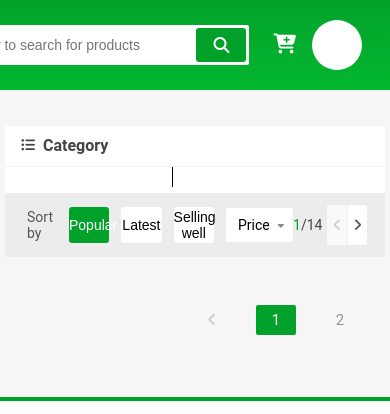
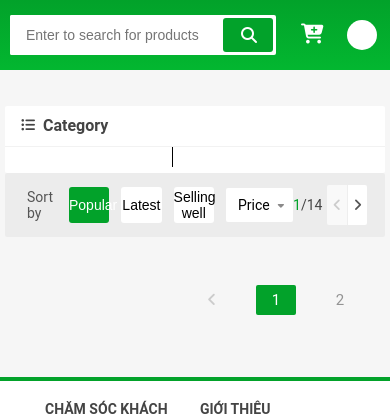
Before and after one commit to quyng24/web-gogo, a plain HTML site: page index.html in a window 390 px wide. Shown: the top 414 px of the page. Drawn offline with Linux system fonts and the light colour scheme; no server answers.

Commit message:
upload source code edit reponsive

```diff
--- a/assets/css/main.css
+++ b/assets/css/main.css
@@ -1123,6 +1123,14 @@ i.home-product-liketym-dlx {
     .home-filter .select-input .select-input__link {
         min-width: 20%;
     }
+    .header__nav-users .header__nav-usavata {
+        margin-right: 5px;
+        width: 30px;
+        height: 30px;
+    }
+    .header__nav-usmenu {
+        right: -26%;
+    }
     .header .grid .header-wisearch {
         width: auto;
         display: flex;
@@ -1132,7 +1140,7 @@ i.home-product-liketym-dlx {
     }
     .header .grid .header-wisearch .header__search {
         margin: 10px;
-        max-width: 65%;
+        width: auto;
     }
     .header .grid .header-wisearch .header__search-slt {
         display: none;
@@ -1143,4 +1151,7 @@ i.home-product-liketym-dlx {
     .header .grid .header-wisearch .header__giohang i {
         width: auto;
     }
+    .header .grid .header-wisearch .header__giohang .header__giohang-list {
+        right: -22px;
+    }
 }
```
